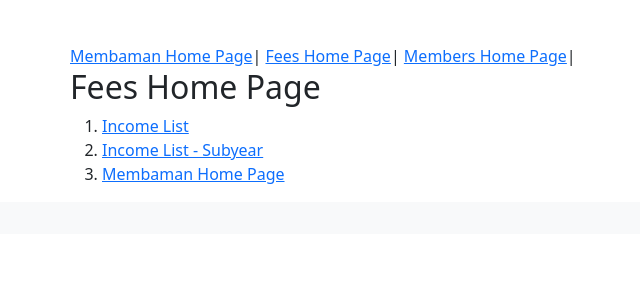
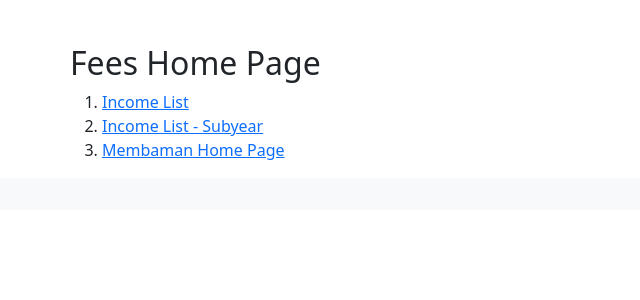
Before and after one commit to shearichard/membaman-2022, a Django app: page /fees/ in a window 1280 px wide. Shown: the part 56-356 px from the top of the page, without its empty margins (12-652 px from the left). Run offline with Django 3.2, Linux system fonts and the light colour scheme; some libraries are stand-ins or nearby versions.

Commit message:
Remove navigation made redundant because of links now inserted into the navbar

```diff
--- a/membaman/membaman/templates/fees/fees-index.html
+++ b/membaman/membaman/templates/fees/fees-index.html
@@ -2,9 +2,6 @@
 {% load i18n %}
 
 {% block content %}
-<a href="{% url 'membamanindex' %}">Membaman Home Page</a>|
-<a href="{% url 'fees:feesindex' %}">Fees Home Page</a>|
-<a href="{% url 'members:membersindex' %}">Members Home Page</a>|
     <h2>Fees Home Page</h2>
 
     <ol>
@@ -12,5 +9,4 @@
         <li><a href="{% url 'fees:income-list-subyear' %}">Income List - Subyear</a></li>
         <li><a href="{% url 'membamanindex' %}">Membaman Home Page</a></li>
     </ol>
-
 {% endblock %}
--- a/membaman/membaman/templates/fees/income_list_by_subyear.html
+++ b/membaman/membaman/templates/fees/income_list_by_subyear.html
@@ -3,10 +3,6 @@
 {% load fees_filter_year_tags %}
 
 {% block content %}
-
-<a href="{% url 'membamanindex' %}">Membaman Home Page</a>|
-<a href="{% url 'fees:feesindex' %}">Fees Home Page</a>|
-
     <style>
       table.inctab{
         border-collapse: collapse;
@@ -62,5 +58,4 @@
         <h3>No Income</h3>
         <p>No income found</p>
     {% endif %}
-
 {% endblock %}
--- a/membaman/membaman/templates/fees/income_list_simple.html
+++ b/membaman/membaman/templates/fees/income_list_simple.html
@@ -3,9 +3,6 @@
 {% load fees_filter_year_tags %}
 
 {% block content %}
-
-<a href="{% url 'membamanindex' %}">Membaman Home Page</a>|
-<a href="{% url 'fees:feesindex' %}">Fees Home Page</a>|
 
     <style>
       table.inctab{
--- a/membaman/membaman/templates/members/family_detail.html
+++ b/membaman/membaman/templates/members/family_detail.html
@@ -1,9 +1,4 @@
 {% load i18n %}
-
-
-<a href="{% url 'membamanindex' %}">Membaman Home Page</a>|
-<a href="{% url 'fees:feesindex' %}">Fees Home Page</a>|
-<a href="{% url 'members:membersindex' %}">Members Home Page</a>|
 
 <h2>Family View</h2>
 <p>Street Address: {{family_detail.street_address }}</p>
--- a/membaman/membaman/templates/members/family_list.html
+++ b/membaman/membaman/templates/members/family_list.html
@@ -2,11 +2,6 @@
 {% load i18n %}
 
 {% block content %}
-
-<a href="{% url 'membamanindex' %}">Membaman Home Page</a>|
-<a href="{% url 'fees:feesindex' %}">Fees Home Page</a>|
-<a href="{% url 'members:membersindex' %}">Members Home Page</a>|
-
     <style>
       table.bandedtab{
         border-collapse: collapse;
--- a/membaman/membaman/templates/members/member_debtors_list.html
+++ b/membaman/membaman/templates/members/member_debtors_list.html
@@ -2,10 +2,6 @@
 {% load i18n %}
 
 {% block content %}
-
-<a href="{% url 'membamanindex' %}">Membaman Home Page</a>|
-<a href="{% url 'fees:feesindex' %}">Fees Home Page</a>|
-<a href="{% url 'members:membersindex' %}">Members Home Page</a>|
 
     <style>
       table.bandedtab{
--- a/membaman/membaman/templates/members/member_detail.html
+++ b/membaman/membaman/templates/members/member_detail.html
@@ -1,9 +1,5 @@
 {% load i18n %}
 
-
-<a href="{% url 'membamanindex' %}">Membaman Home Page</a>|
-<a href="{% url 'fees:feesindex' %}">Fees Home Page</a>|
-<a href="{% url 'members:membersindex' %}">Members Home Page</a>|
 
 <h2>Member View</h2>
 <p>Name: {{member_detail.first_last_name }}</p>
--- a/membaman/membaman/templates/members/member_finance_list.html
+++ b/membaman/membaman/templates/members/member_finance_list.html
@@ -2,11 +2,6 @@
 {% load i18n %}
 
 {% block content %}
-
-<a href="{% url 'membamanindex' %}">Membaman Home Page</a>|
-<a href="{% url 'fees:feesindex' %}">Fees Home Page</a>|
-<a href="{% url 'members:membersindex' %}">Members Home Page</a>|
-
     <style>
       table.bandedtab{
         border-collapse: collapse;
--- a/membaman/membaman/templates/members/member_list.html
+++ b/membaman/membaman/templates/members/member_list.html
@@ -2,11 +2,6 @@
 {% load i18n %}
 
 {% block content %}
-
-<a href="{% url 'membamanindex' %}">Membaman Home Page</a>|
-<a href="{% url 'fees:feesindex' %}">Fees Home Page</a>|
-<a href="{% url 'members:membersindex' %}">Members Home Page</a>|
-
     <style>
       table.bandedtab{
         border-collapse: collapse;
--- a/membaman/membaman/templates/members/members-index.html
+++ b/membaman/membaman/templates/members/members-index.html
@@ -2,9 +2,6 @@
 {% load i18n %}
 
 {% block content %}
-<a href="{% url 'membamanindex' %}">Membaman Home Page</a>|
-<a href="{% url 'fees:feesindex' %}">Fees Home Page</a>|
-<a href="{% url 'members:membersindex' %}">Members Home Page</a>|
     <h2>Members Home Page</h2>
 
     <ol>
```
Lines whose indentation alone changed are shown as unchanged.
